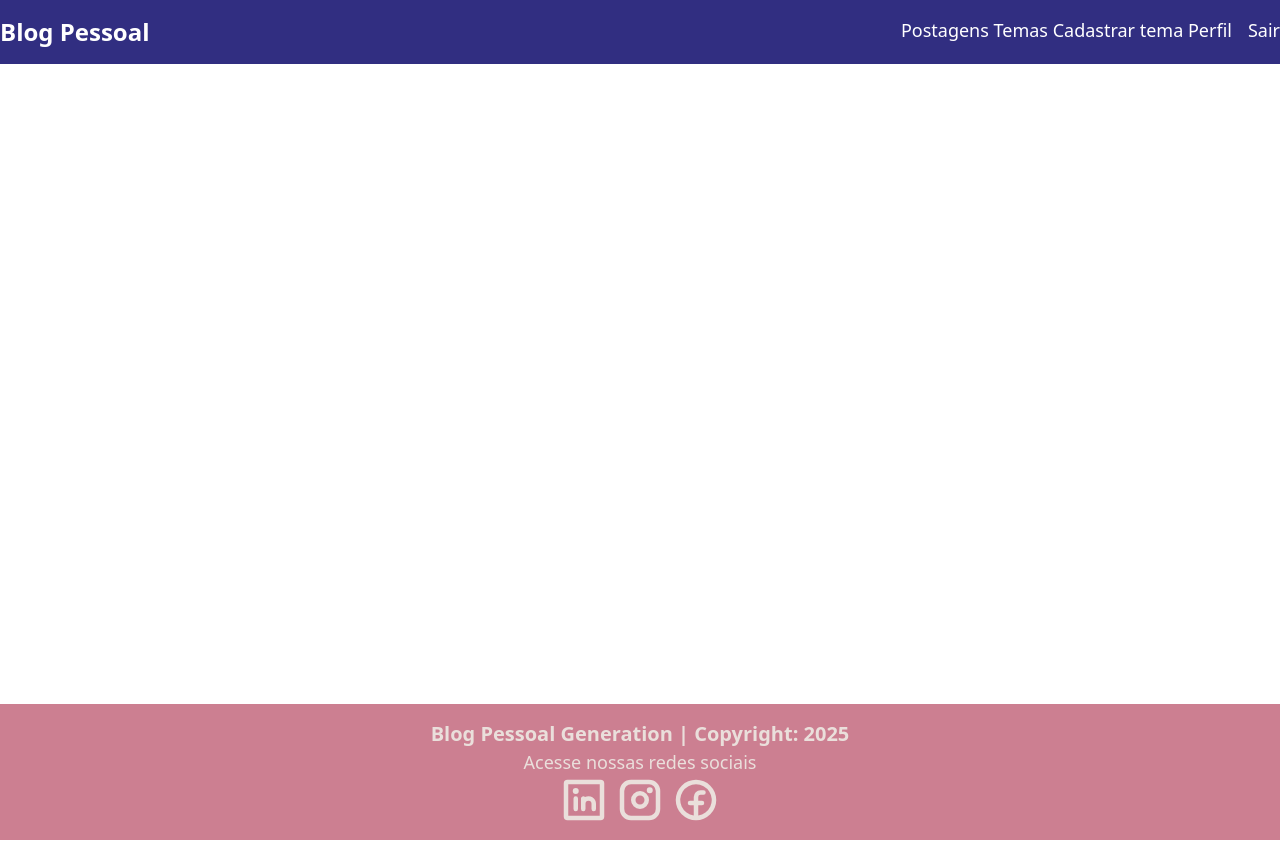
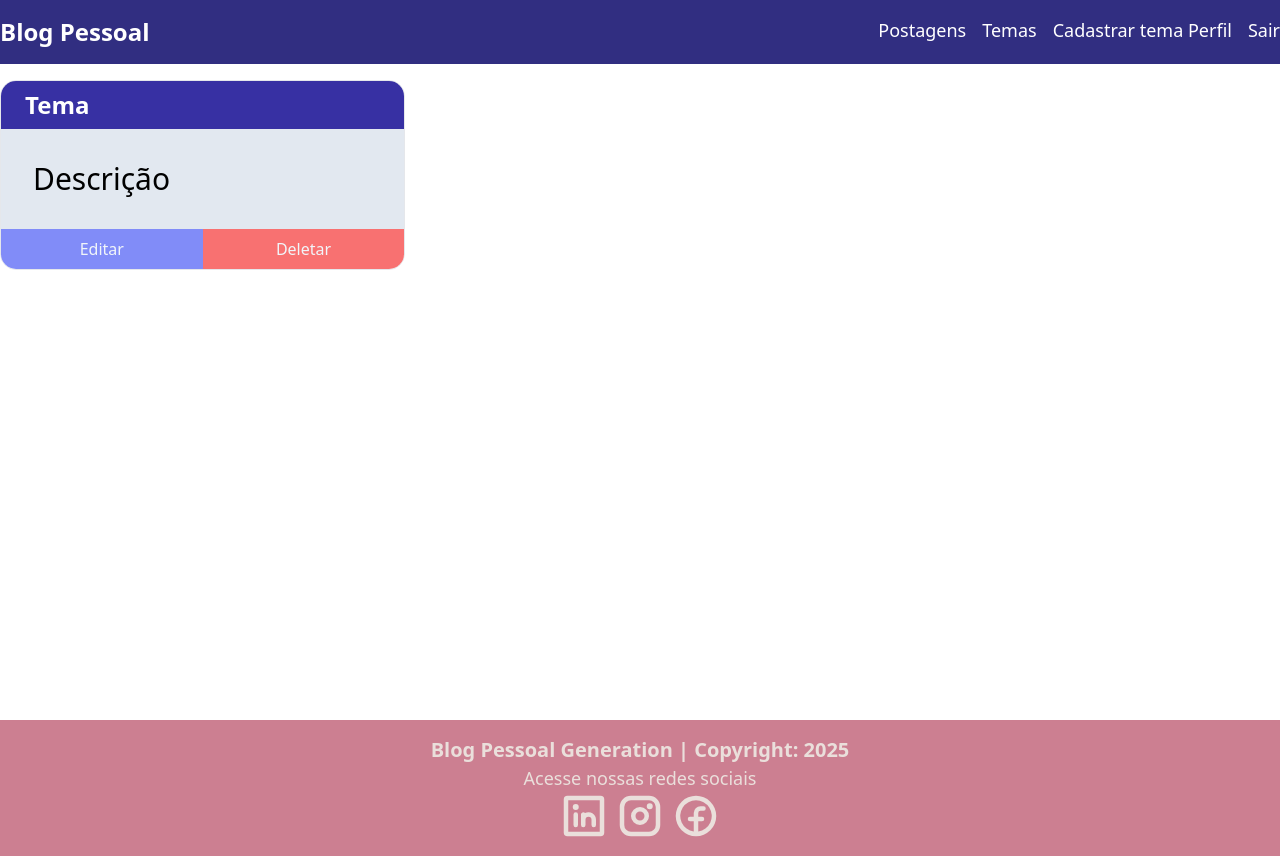
Before and after one commit to RibeiroCaroline/BlogPessoalFront, a React (Vite) app: page /temas in a window 1280 px wide. Built offline with nearby package versions, Linux system fonts and the light colour scheme.

Commit message:
Estilizar Card Temas

```diff
--- a/src/App.tsx
+++ b/src/App.tsx
@@ -2,6 +2,8 @@
 import './App.css'
 import Footer from './components/footer/Footer'
 import Navbar from './components/navbar/Navbar'
+import ListaTemas from './components/temas/listatemas/ListaTemas'
+
 import { AuthContext, AuthProvider } from './contexts/AuthContext'
 import Home from './pages/home/Home'
 import Login from './pages/login/Login'
@@ -19,6 +21,7 @@
               <Route path="/home" element={<Home />} />
               <Route path="/cadastro" element={<Cadastro />} />
               <Route path="/login" element={<Login />} />
+              <Route path="/temas" element={<ListaTemas />} />
             </Routes>
           </div>
           <Footer />
--- a/src/components/navbar/Navbar.tsx
+++ b/src/components/navbar/Navbar.tsx
@@ -25,7 +25,7 @@
 
                     <div className='flex gap-4'>
                         Postagens
-                        Temas
+                        <Link to='/temas' className='hover:underline'>Temas</Link>
                         Cadastrar tema
                         Perfil
                         <Link to='' onClick={logout} className='hover:underline'>Sair</Link>
--- /dev/null
+++ b/src/components/temas/cardtemas/CardTemas.tsx
@@ -0,0 +1,28 @@
+import { Link } from 'react-router-dom'
+
+function CardTemas() {
+    return (
+        <div className='border flex flex-col rounded-2xl overflow-hidden justify-between'>
+            <header className='py-2 px-6 bg-indigo-800 text-white font-bold text-2xl'>
+                Tema
+            </header>
+            <p className='p-8 text-3xl bg-slate-200 h-full'>Descrição</p>
+
+            <div className="flex">
+                <Link to=''
+                    className='w-full text-slate-100 bg-indigo-400 hover:bg-indigo-800
+                        flex items-center justify-center py-2'>
+                    <button>Editar</button>
+                </Link>
+
+                <Link to='' className='text-slate-100 bg-red-400 hover:bg-red-700 w-full
+                    flex items-center justify-center'>
+                    <button>Deletar</button>
+                </Link>
+            </div>
+
+        </div>
+    )
+}
+
+export default CardTemas
--- /dev/null
+++ b/src/components/temas/listatemas/ListaTemas.tsx
@@ -0,0 +1,18 @@
+import CardTemas from "../cardtemas/CardTemas"
+
+function ListaTemas() {
+
+    return (
+        <>
+            <div className="flex justify-center w-full my-4">
+                <div className="container flex flex-col">
+                    <div className="grid grid-cols-1 md:grid-cols-2
+                                    lg:grid-cols-3 gap-8">
+                            <CardTemas />
+                    </div>
+                </div>
+            </div>
+        </>
+    )
+}
+export default ListaTemas;
```
